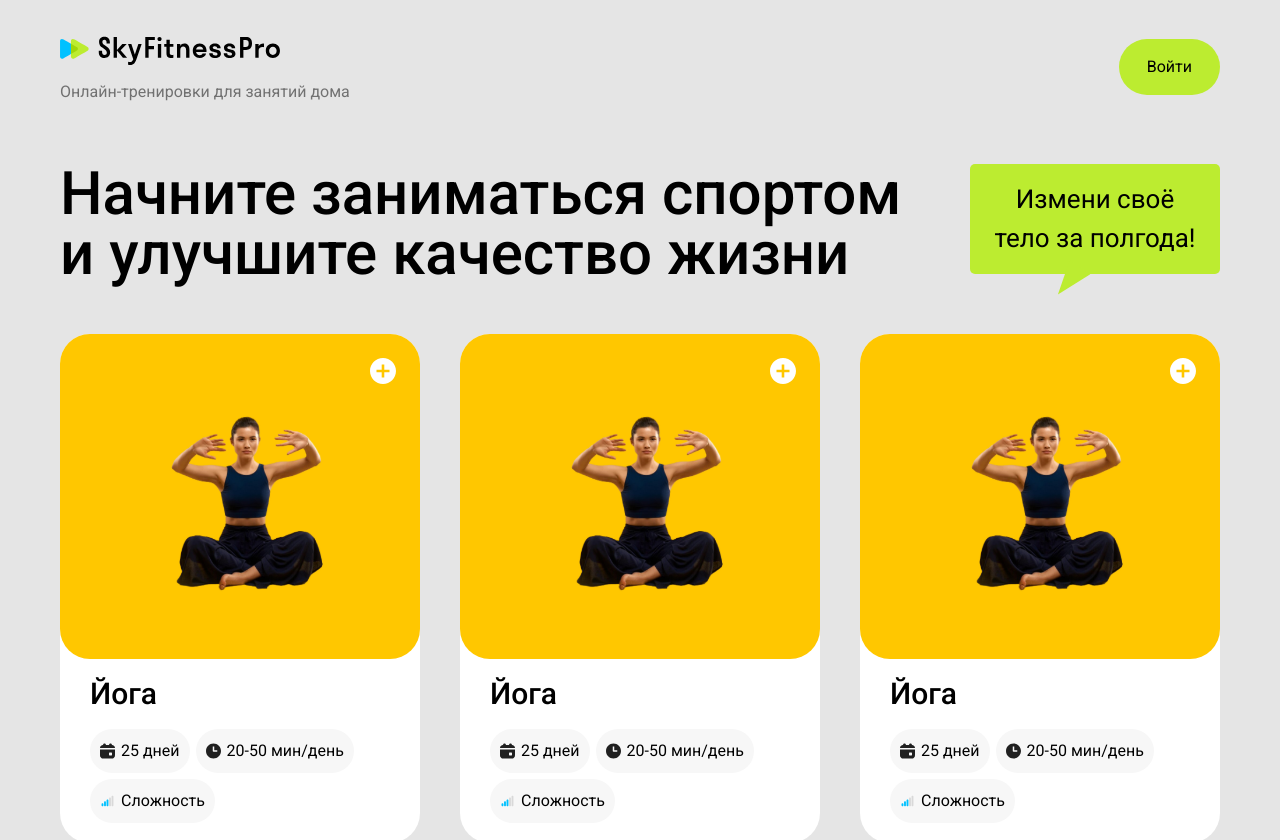
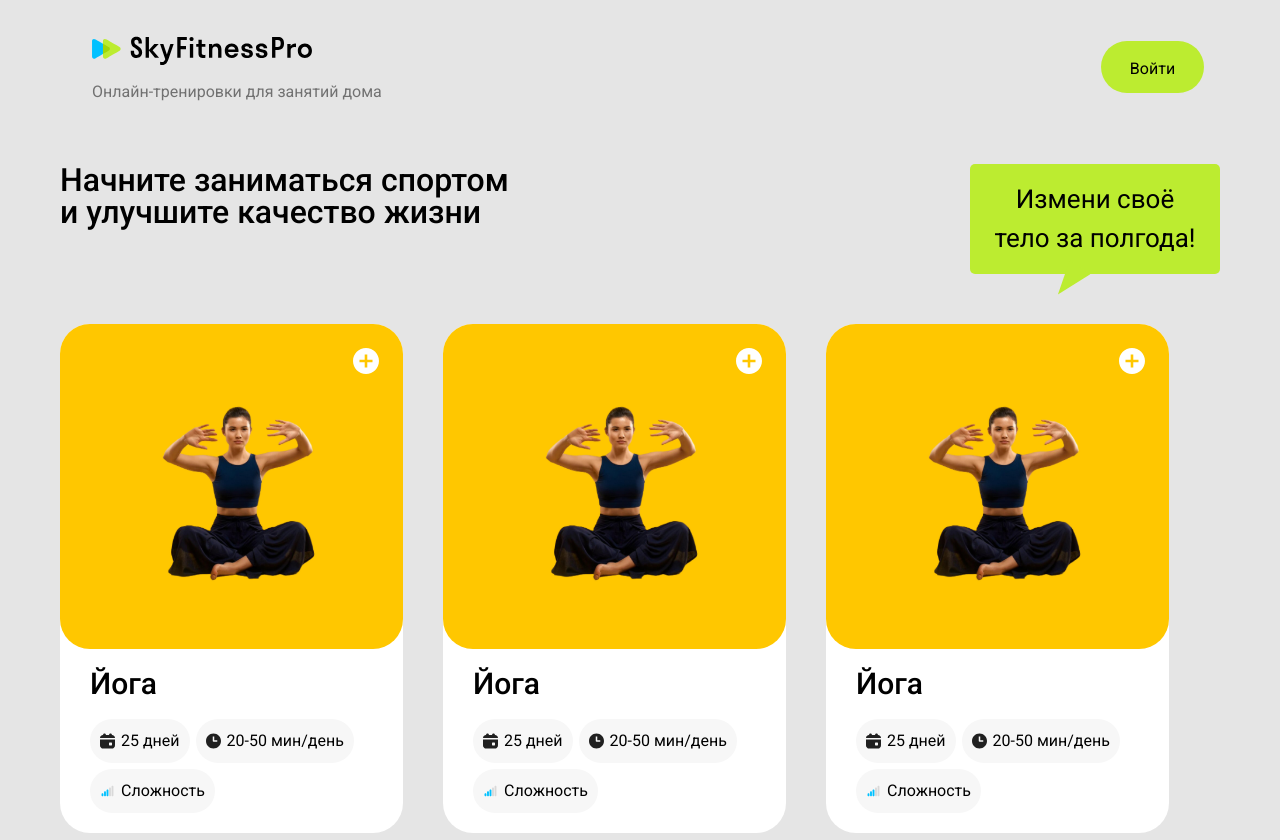
Before and after one commit to ax1lebafer/fitness, a React (Vite) app: page / in a window 1280 px wide. Shown: the top 840 px of the page. Built offline with nearby package versions, Linux system fonts and the light colour scheme.

Commit message:
Адаптивная верстка страниц проекта Profile, Header

```diff
--- a/src/components/Card.tsx
+++ b/src/components/Card.tsx
@@ -9,7 +9,10 @@ export default function Card() {
   const isProfilePage = pathname === "profile";
 
   return (
-    <div className="w-[360px] bg-white rounded-[30px]">
+    <>
+      {/* <meta name="viewport" content="width=device-width, initial-scale=1" /> */}
+      <meta name="viewport" content="width=375, initial-scale=1" />
+      <div className="w-[360px] sm:w-[343px] bg-white rounded-[30px]">
         <div className="relative h-[325px]">
           <img
             className="rounded-[30px] h-[325px] object-cover"
@@ -42,16 +45,27 @@ export default function Card() {
               <p className="text-[16px]">25 дней</p>
             </div>
             <div className="bg-[#F7F7F7] p-[10px] rounded-[50px] flex gap-1.5">
-            <img src="/img/icons/clock.svg" alt="Часы" width={15} height={15} />
+              <img
+                src="/img/icons/clock.svg"
+                alt="Часы"
+                width={15}
+                height={15}
+              />
               <p className="text-[16px]">20-50 мин/день</p>
             </div>
             <div className="bg-[#F7F7F7] p-[10px] rounded-[50px] flex gap-1.5">
-            <img src="/img/icons/level.svg" alt="Часы" width={15} height={15} />
+              <img
+                src="/img/icons/level.svg"
+                alt="Часы"
+                width={15}
+                height={15}
+              />
               <p className="text-[16px]">Сложность</p>
             </div>
           </div>
           {isProfilePage && <ProgressBar />}
         </div>
       </div>
+    </>
   );
 }
--- a/src/components/Header.tsx
+++ b/src/components/Header.tsx
@@ -6,7 +6,9 @@ import { useUser } from "../hooks/useUser.ts";
 export default function Header() {
   const location = useLocation();
   const navigate = useNavigate();
-  const { user, isEntering } = useUser();
+  const { user, isEntering, isProfile } = useUser();
+
+  console.log("Header. isProfile", isProfile);
 
   let UserName = "";
 
@@ -25,8 +27,15 @@ export default function Header() {
   };
 
   return (
-    <header className="flex justify-between pt-[30px] pb-[60px] items-center">
-      <div>
+    <>
+      {/* <meta name="viewport" content="width=device-width, initial-scale=1" /> */}
+      {/* <meta name="viewport" content="width=375, initial-scale=1" /> */}
+      {/* <header className="flex justify-between pt-[30px] pb-[60px] items-center"> */}
+      {/* <header className="h-[180px]"> */}
+      <header>
+        <div className="w-[343px] xl:w-auto mx-[16px]">
+          <div className="flex justify-between pt-[30px] items-center content-center">
+            <div className="ml-[16px]">
               <Link to="/">
                 <img
                   src="/img/logo.svg"
@@ -36,26 +45,35 @@ export default function Header() {
                 />
                 <span className="sr-only">Логотип Fitness App</span>
               </Link>
-        <p className="mt-[15px] opacity-50">
-          Онлайн-тренировки для занятий дома
-        </p>
+              {!isProfile && (
+                <div className="hidden xl:block xl:mt-[15px] opacity-50">
+                  <p>Онлайн-тренировки для занятий дома</p>
+                </div>
+              )}
             </div>
             {!isEntering ? (
-        <ButtonLink text={"Войти"} onClick={openSignInModal} />
+              <ButtonLink
+                text={"Войти"}
+                onClick={openSignInModal}
+                className="w-[83px] xl:w-[103px] h-[36px] xl:h-[52px] px-[16px] xl:px-[26px] py-[8px] xl:py-[16px]"
+              />
             ) : (
-        <div className="w-auto h-[50px] flex flex-row gap-[12px]">
-          <div>
+              <div className="w-auto h-[35px] xl:h-[50px] flex flex-row gap-[12px]">
+                <div className="w-[35px] xl:w-[50px]">
                   <img
                     src="/img/avatar-small.svg"
                     alt="avatar"
-              width={50}
-              height={50}
+                    // width={35}
+                    // height={35}
                   />
                 </div>
-          <div className="text-center text-2xl pt-[6px]">{UserName}</div>
+                <div className="hidden xl:block xl:text-center xl:text-2xl xl:pt-[6px]">
+                  {UserName}
+                </div>
+                {/* <div className="sm:text-center"></div> */}
                 <button
                   onClick={openProfileEnterModal}
-            className="w-[15px] h-[50px] bg-[#e5e5e5] cursor-point inline-block"
+                  className="w-[15px] h-[35px] xl:h-[50px] bg-[#e5e5e5] cursor-point inline-block"
                   type="button"
                 >
                   <img
@@ -67,6 +85,15 @@ export default function Header() {
                 </button>
               </div>
             )}
+          </div>
+          {/* {!isProfile && (
+          <p className="mt-[14px] opacity-50 text-left">
+            Онлайн-тренировки для занятий дома
+          </p>
+        )} */}
+          <div className="h-[34px] xl:h-[60px]"></div>
+        </div>
       </header>
+    </>
   );
 }
--- a/src/contexts/UserContext.tsx
+++ b/src/contexts/UserContext.tsx
@@ -1,18 +1,43 @@
-import { createContext, useState } from "react";
+import React, { createContext, useState } from "react";
 
-export const UserContext = createContext(null);
+type ProviderProps = {
+  children: React.ReactNode;
+};
 
-export default function UserProvider({ children }) {
-  const [user, setUser] = useState(null);
+type ContextType = {
+  user: string[] | null;
+  setUser: (prevState: null | string[]) => void;
+  isEntering: boolean;
+  setIsEntering: (prevState: boolean) => void;
+  logout: () => void;
+  isProfile: boolean;
+  setIsProfile: (prevState: boolean) => void;
+};
+
+export const UserContext = createContext<null | ContextType>(null);
+
+export default function UserProvider({ children }: ProviderProps) {
+  const [user, setUser] = useState<null | string[]>(null);
   const [isEntering, setIsEntering] = useState<boolean>(false);
+  const [isProfile, setIsProfile] = useState<boolean>(false);
 
-    function logout() {
+  function logout() {
     localStorage.removeItem("user");
     setUser(null);
-  };
+  }
 
   return (
-    <UserContext.Provider value={{ user, setUser, isEntering, setIsEntering, logout }}>
+    <UserContext.Provider
+      value={{
+        user,
+        setUser,
+        isEntering,
+        setIsEntering,
+        logout,
+        isProfile,
+        setIsProfile,
+      }}
+    >
       {children}
     </UserContext.Provider>
   );
--- a/src/hooks/useUser.ts
+++ b/src/hooks/useUser.ts
@@ -2,5 +2,9 @@ import { useContext } from "react";
 import { UserContext } from "../contexts/UserContext";
 
 export const useUser = () => {
-   return useContext(UserContext);
-}
+  const context = useContext(UserContext);
+  if (context === null) {
+    throw new Error("useUser должен использоваться внутри UserPovider");
+  }
+  return context;
+};
--- a/src/pages/CoursePage.tsx
+++ b/src/pages/CoursePage.tsx
@@ -2,8 +2,12 @@ import Directions from "../components/Directions.tsx";
 import Banner from "../components/Banner.tsx";
 import Tenets from "../components/Tenets.tsx";
 import StartBanner from "../components/StartBanner.tsx";
+import { useUser } from "../hooks/useUser.ts";
 
 export default function CoursePage() {
+  const { setIsProfile } = useUser();
+  setIsProfile(false);
+
   return (
     <main className="flex flex-col justify-center h-full gap-[60px]">
       <Banner />
--- a/src/pages/HomePage.tsx
+++ b/src/pages/HomePage.tsx
@@ -1,7 +1,11 @@
 import Card from "../components/Card.tsx";
 import ButtonLink from "../components/ui/ButtonLink.tsx";
+import { useUser } from "../hooks/useUser.ts";
 
 export default function HomePage() {
+  const { setIsProfile } = useUser();
+  setIsProfile(false);
+
   function scrollUp() {
     window.scrollTo({
       top: 0,
@@ -10,9 +14,12 @@ export default function HomePage() {
   }
 
   return (
+    <>
+      <meta name="viewport" content="width=375, initial-scale=1" />
       <main>
+        {/* <meta name="viewport" content="width=375, initial-scale=1" /> */}
         <div className="flex justify-between items-start mb-[50px]">
-        <h1 className="text-[60px] font-medium text-left leading-none">
+          <h1 className="text-[60px] sm:text-[32px] font-medium text-left leading-none">
             Начните заниматься спортом <br /> и улучшите качество жизни
           </h1>
           <div className="relative w-[250px] rounded-[5px] bg-[#BCEC30] py-4 px-5">
@@ -33,5 +40,6 @@ export default function HomePage() {
           <ButtonLink text={"Наверх ↑"} onClick={scrollUp} />
         </div>
       </main>
+    </>
   );
 }
--- a/src/pages/ProfilePage.tsx
+++ b/src/pages/ProfilePage.tsx
@@ -6,7 +6,16 @@ import { useUser } from "../hooks/useUser.ts";
 export default function ProfilePage() {
   const location = useLocation();
   const navigate = useNavigate();
-  const { user } = useUser();
+  const { user, setIsProfile } = useUser();
+
+  const backgroundLocation = location.state?.backgroundLocation || location;
+  console.log(
+    "Profile BackgroundLocation.pathname: ",
+    backgroundLocation.pathname,
+  );
+  if (backgroundLocation.pathname === "/profile") {
+    setIsProfile(true);
+  }
 
   const openUpdatePasswordModal = () => {
     navigate(appRoutes.UPDATE_PASSWORD, {
@@ -14,40 +23,57 @@ export default function ProfilePage() {
     });
   };
 
-  const onHome = () => {
-    navigate(appRoutes.HOME, { state: { backgroundLocation } });
-  };
+  let UserName;
+  let UserEmail;
+
+  if (user) {
+    UserName = user.name;
+    UserEmail = user.email;
+  }
 
   return (
-    <div className="bg-[#FFFFFF] rounded-[30px] sm:px-[30px] px-[10px] py-[30px]">
+    <>
+      {/* <meta name="viewport" content="width=375, initial-scale=1" /> */}
+      <div className="w-[343px] xl:w-auto ml-[32px] xl:ml-0">
+        <div className="h-[50px] xl:h-[84px]">
+          <p className="xl:text-[40px] text-[24px] font-normal leading-[110%] text-left">
+            Профиль
+          </p>
+        </div>
+        <div className="bg-[#FFFFFF] rounded-[30px] p-[30px]">
           <div className="flex flex-wrap flex-row sm:space-x-[33px]">
-        <div className="relative sm:w-[197px] w-[141px] sm:h-[197px] h-[141px] sm:mx-[0px] mx-[90px]">
+            {/* <div className="relative mx-[0px] xl:mx-[90px] justify-items-center align-center"> */}
+            <div className="items-center">
               <img
                 src="/img/avatar-big.svg"
                 alt="Фото профиля"
+                className="xl:w-[197px] w-[141px] xl:h-[197px] h-[141px] ml-[71px] xl:ml-0"
                 /* className="w-full h-full object-cover" */
-            width={197}
-            height={197}
+                // width={197}
+                // height={197}
               />
             </div>
-        <div className="flex flex-col sm:gap-[20px] gap-[13px] sm:mt-0 mt-[22px] sm:ml-0 ml-[19px]">
-          <div className="sm:text-[32px] text-[24px] font-bold text-left">
-            {user.name}
+            <div className="flex flex-col xl:gap-[20px] gap-[13px] mt-0 xl:mt-[22px] ml-0 xl:ml-[19px]">
+              <div className="xl:text-[32px] text-[24px] font-bold text-left">
+                {UserName}
               </div>
               <div className="flex flex-col gap-[2px] text-left">
-            <p className="text-[18px]">Логин: {user.email}</p>
+                <p className="text-[18px]">Логин: {UserEmail}</p>
                 <p className="text-[18px]">Пароль: ***********</p>
                 {/* <p className="text-[18px]">Пароль: {reloadUserInfo}</p> */}
               </div>
-          <div className="flex flex-wrap flex-col inline-block align-center md:flex-row gap-[15px]">
+              <div className="flex flex-col xl:flex-row gap-y-[10px] xl:gap-x-[10px]">
+                {/* <div className="flex-col flex-wrap inline-block align-center flex-row gap-y-[10px] xl:gap-x-[10px]"> */}
                 {/* <ButtonLink text={"Изменить пароль"} href="/updatePassword" /> */}
                 <ButtonLink
-              className="h-[52px]"
+                  // className="h-[52px] xl:h-[50px]"
+                  // className="h-[50px] xl:h-[52px] px-[26px] py-[16px] w-[283px] xl:w-[192px] mb-[10px] xl:mr-[10px]"
+                  className="h-[50px] xl:h-[52px] px-[26px] py-[16px] w-[283px] xl:w-[192px]"
                   text={"Изменить пароль"}
                   onClick={openUpdatePasswordModal}
                 />
                 <ButtonLink
-              className="w-[192px] h-[52px] border border-black bg-white text-[#000000] hover:bg-[#F7F7F7] active:bg-[#E9ECED]"
+                  className="w-[283px] xl:w-[192px] h-[50px] xl:h-[52px] px-[26px] py-[16px] border border-black bg-white text-[#000000] hover:bg-[#F7F7F7] active:bg-[#E9ECED]"
                   text={"Выйти"}
                   to={appRoutes.HOME}
                 />
@@ -55,5 +81,7 @@ export default function ProfilePage() {
             </div>
           </div>
         </div>
+      </div>
+    </>
   );
 }
```
Also changed, not shown: src/components/modal/ProfileEnter.tsx (+15 -10 lines), src/components/modal/SignIn.tsx (+9 -4 lines), src/components/modal/SignUp.tsx (+5 -5 lines), src/components/modal/UpdatePassword.tsx (+4 -3 lines), src/lib/firebaseConfig.ts (+5 -4 lines). Lines whose indentation alone changed are shown as unchanged.
